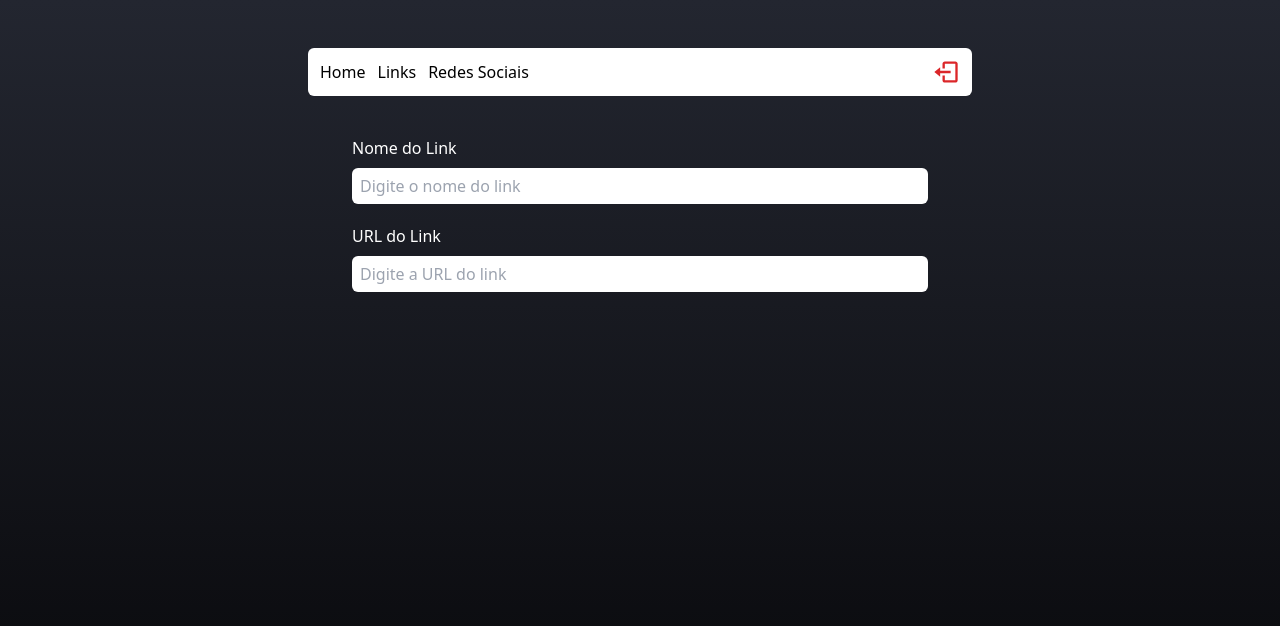
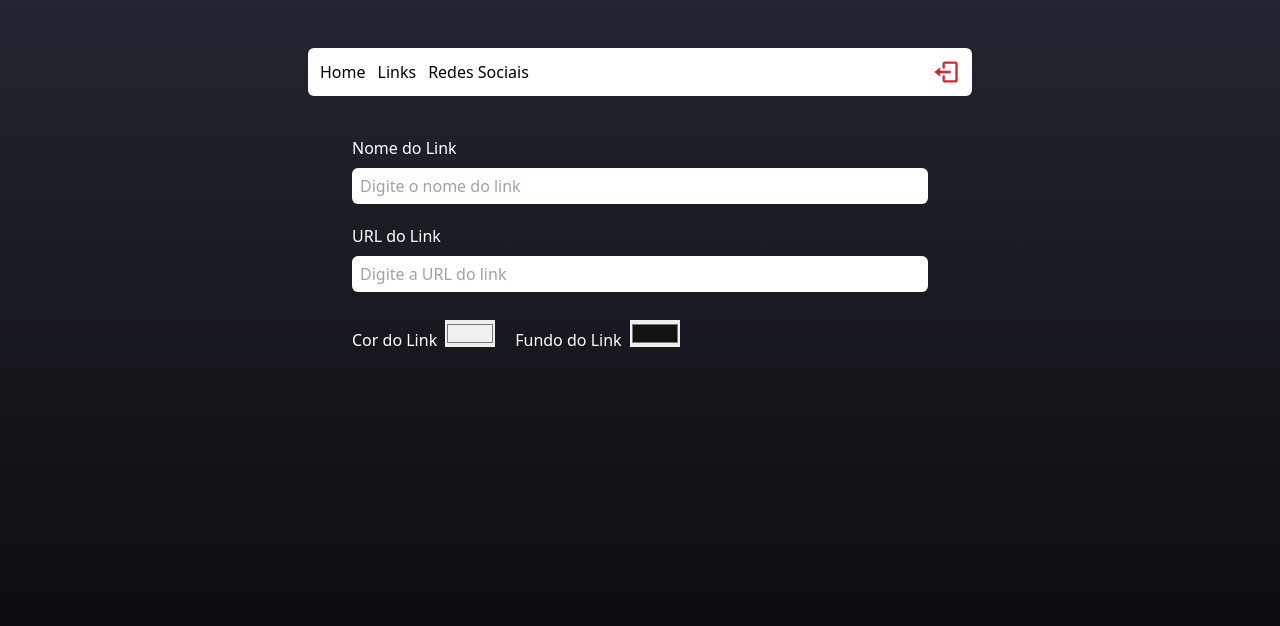
Before and after one commit to Henrique-Salles/LinkTree, a React (Vite) app: page /admin in a window 1280 px wide. Shown: the top 626 px of the page. Built offline with nearby package versions, Linux system fonts and the light colour scheme; no server answers; sample sign-in values are in the browser's storage.

Commit message:
admin color picker

```diff
--- a/src/pages/admin/admin.tsx
+++ b/src/pages/admin/admin.tsx
@@ -5,6 +5,9 @@ import { useState } from "react";
 export function Admin() {
   const [nameInput, setNameInput] = useState("");
   const [urlInput, setUrlInput] = useState("");
+  const [colorInput, setColorInput] = useState("#f1f1f1");
+  const [backgroundInput, setBckgroundInput] = useState("#121212");
+
   return (
     <div className="flex items-center flex-col min-h-screen pb-7 px-2 mt-8">
       <Header />
@@ -24,6 +27,29 @@ export function Admin() {
           value={urlInput}
           onChange={(e) => setUrlInput(e.target.value)}
         />
+
+        <section className="flex my-4 gap-5">
+          <div className="flex gap-2">
+            <label className="text-white font-mediu mt-2 mb-2">
+              Cor do Link
+            </label>
+            <input
+              type="color"
+              value={colorInput}
+              onChange={(e) => setBckgroundInput(e.target.value)}
+            />
+          </div>
+          <div className="flex gap-2">
+            <label className="text-white font-mediu mt-2 mb-2">
+              Fundo do Link
+            </label>
+            <input
+              type="color"
+              value={backgroundInput}
+              onChange={(e) => setBckgroundInput(e.target.value)}
+            />
+          </div>
+        </section>
       </form>
     </div>
   );
```
